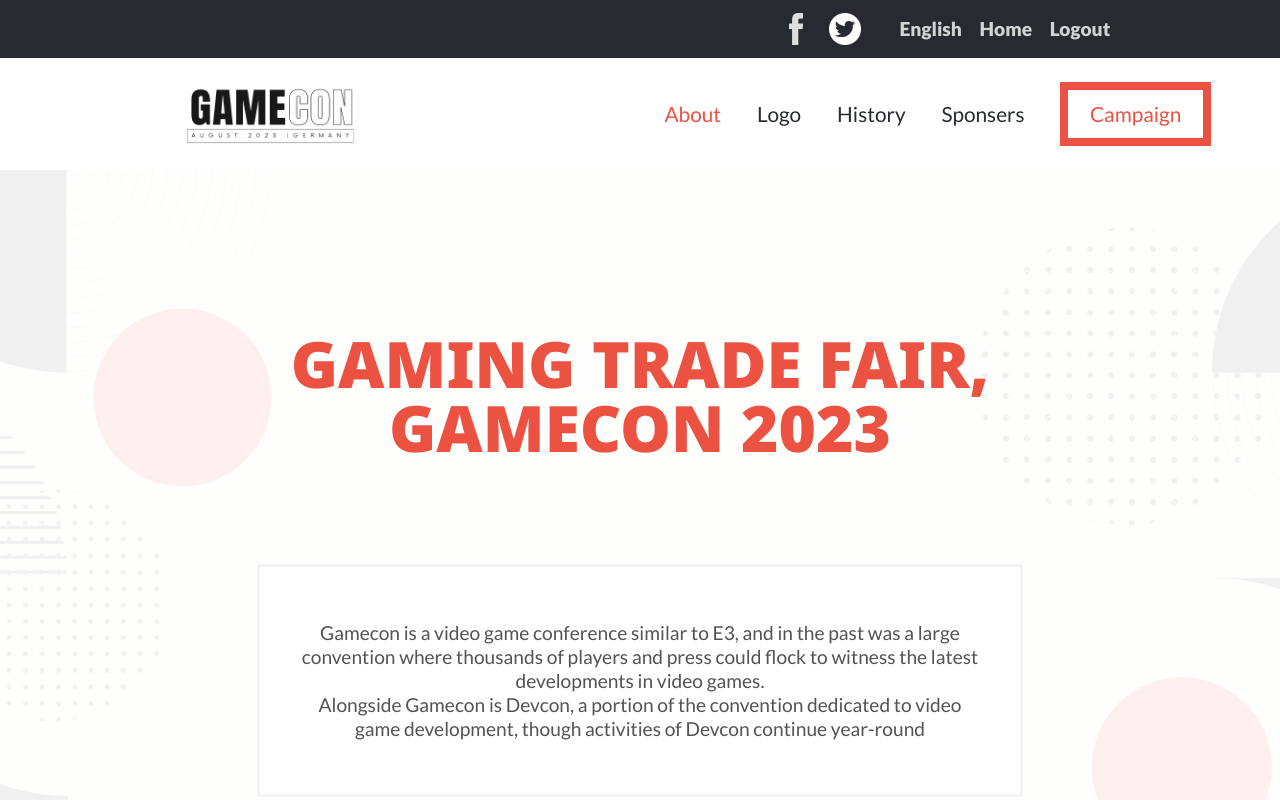
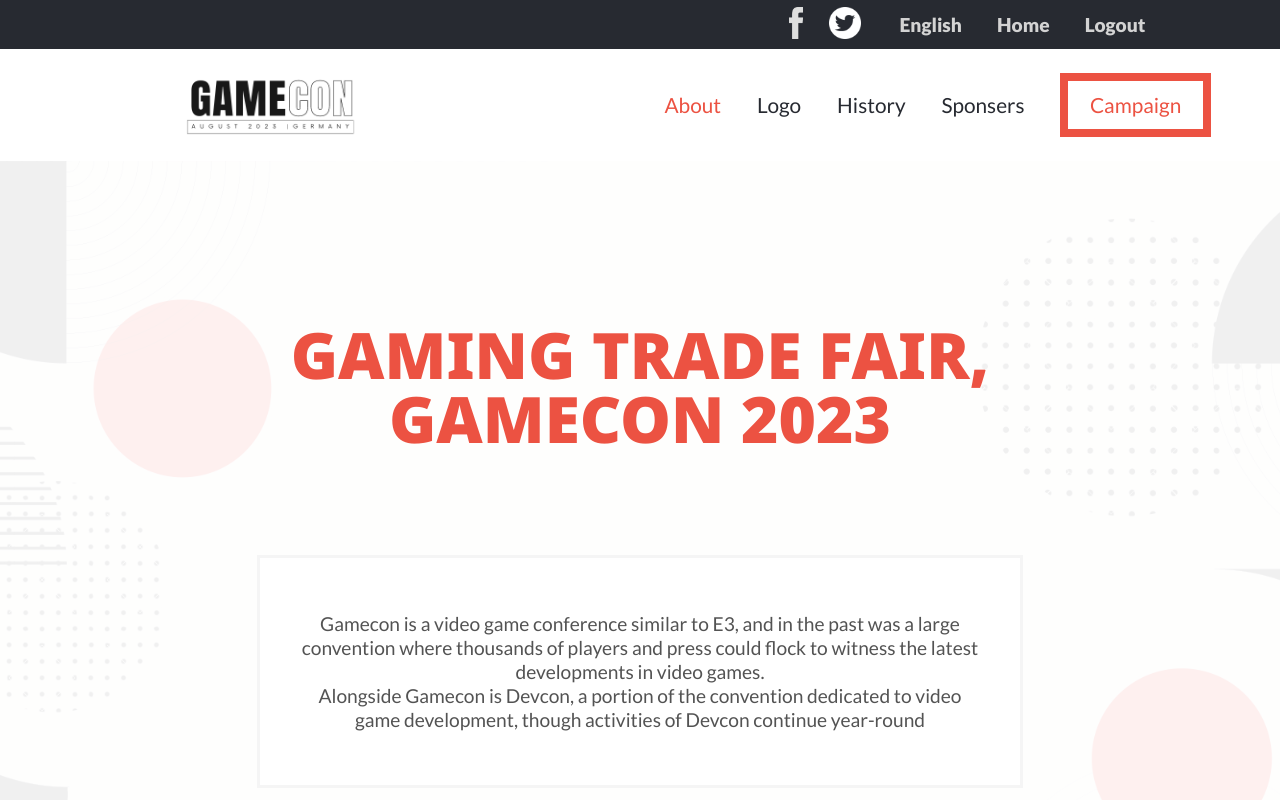
Before and after one commit to SnakyMz/Gamecon, a website: page about.html in a window 1280 px wide. Shown: the top 800 px of the page. Drawn offline with Linux system fonts and the light colour scheme.

Commit message:
Update Desktop version

```diff
--- a/about.html
+++ b/about.html
@@ -11,8 +11,10 @@
 <body>
     <header>
         <div id="topnav">
-            <img src="./images/pngkey.com-facebook-logo-png-white-1532072.png" alt="Facebook" class="social">
-            <img src="./images/pngkey.com-twitter-logo-png-transparent-111779.png" alt="Twitter" class="social">
+            <a href=""><img src="./images/pngkey.com-facebook-logo-png-white-1532072.png" alt="Facebook"
+                    class="social"></a>
+            <a href=""><img src="./images/pngkey.com-twitter-logo-png-transparent-111779.png" alt="Twitter"
+                    class="social"></a>
             <ul id="topnavList">
                 <li>English</li>
                 <li>Home</li>
--- a/style.css
+++ b/style.css
@@ -452,7 +452,7 @@ footer {
         list-style: none;
         display: inline-flex;
         justify-content: space-evenly;
-        gap: 10%;
+        gap: 20%;
         margin-right: 15%;
     }
 
@@ -609,6 +609,8 @@ footer {
         grid-template-columns: 1fr 1fr;
         grid-template-rows: auto;
         padding: 0 10%;
+        gap: 5%;
+        margin-bottom: 10%;
     }
 
     .guestName {
```
Also changed, not shown: index.html (+4 -2 lines).
